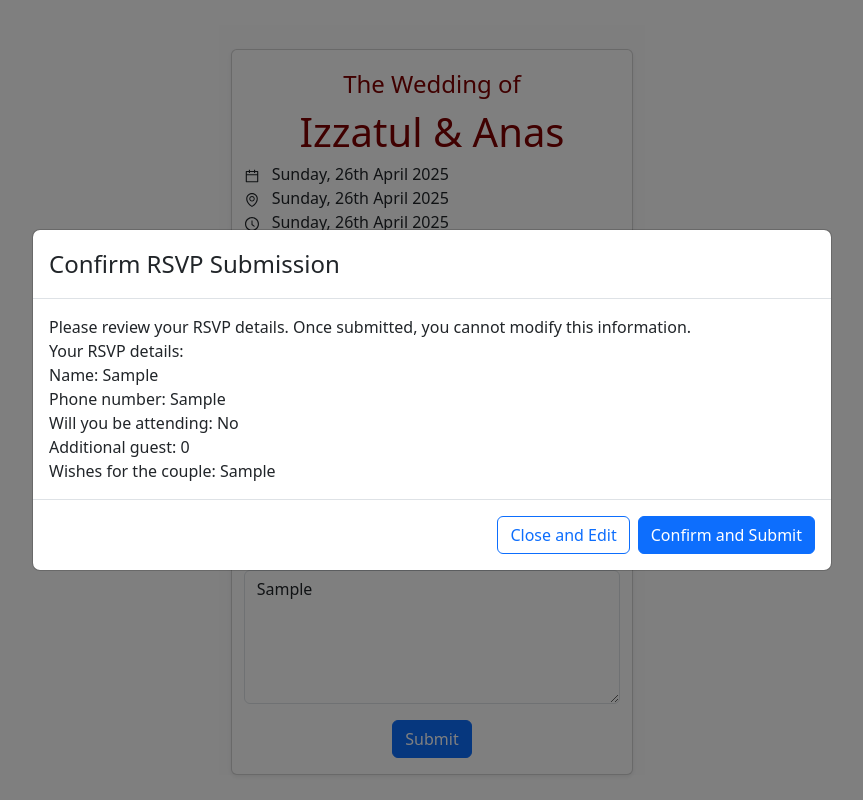
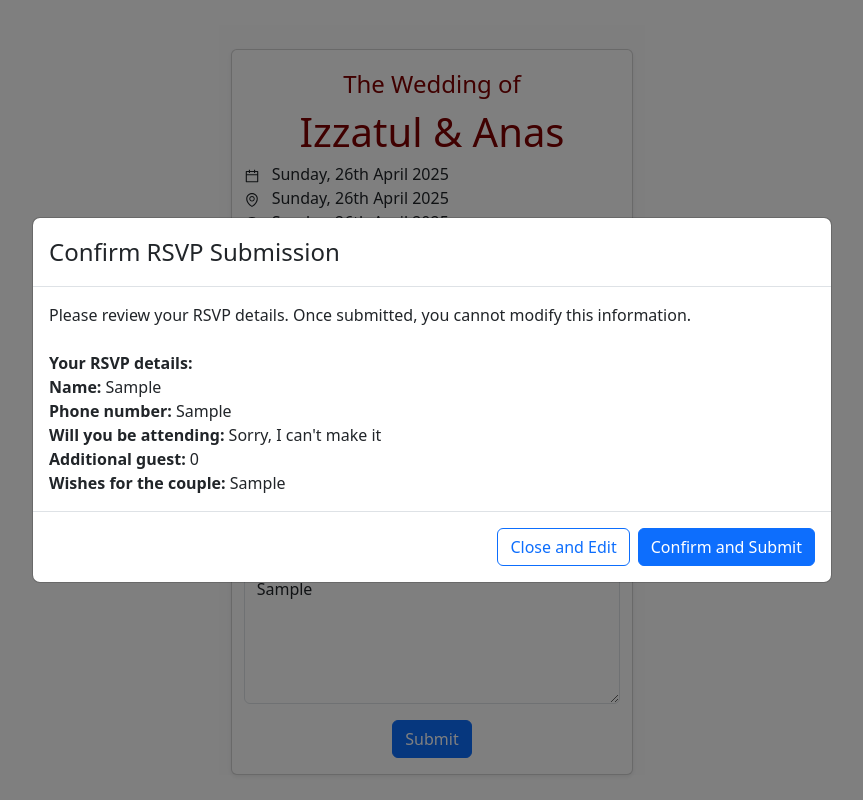
Before and after one commit to Zer0-01/react-typescript-wedding-invitation, a React (Vite) app: page /home in a window 1280 px wide. Both pictures are taken after typing "Sample", "Sample", "Sample" into the empty fields and a click on the button "Submit". Shown: the whole page, without its empty margins (208-1071 px from the left). Built offline with nearby package versions, Linux system fonts and the light colour scheme.

Commit message:
feat: create the modal component

```diff
--- a/src/components/RsvpForm.tsx
+++ b/src/components/RsvpForm.tsx
@@ -1,5 +1,6 @@
 import { useState } from "react";
 import { Button, Card, Col, Container, Form, Modal, Row } from "react-bootstrap";
+import RsvpSummary from "./RsvpSummary";
 
 const RsvpForm = () => {
     const [form, setForm] = useState<{
@@ -85,12 +86,13 @@ const RsvpForm = () => {
                 </Modal.Header>
                 <Modal.Body>
                     <div>Please review your RSVP details. Once submitted, you cannot modify this information.</div>
-                    <div>Your RSVP details:</div>
-                    <div>Name: {form.name}</div>
-                    <div>Phone number: {form.phoneNumber}</div>
-                    <div>Will you be attending: {form.attendance ? 'Yes' : 'No'}</div>
-                    <div>Additional guest: {form.guestCount}</div>
-                    <div>Wishes for the couple: {form.message}</div>
+                    <br />
+                    <div className="fw-bold">Your RSVP details:</div>
+                    <RsvpSummary label={"Name"} value={form.name} />
+                    <RsvpSummary label={"Phone number"} value={form.phoneNumber} />
+                    <RsvpSummary label={"Will you be attending"} value={form.attendance ? "Yes, I'll be there" : "Sorry, I can't make it"} />
+                    <RsvpSummary label={"Additional guest"} value={form.guestCount.toString()} />
+                    <RsvpSummary label={"Wishes for the couple"} value={form.message} />
 
                 </Modal.Body>
                 <Modal.Footer>
--- /dev/null
+++ b/src/components/RsvpSummary.tsx
@@ -0,0 +1,12 @@
+interface RsvpSummaryProps {
+    label: string,
+    value: string
+}
+
+const RsvpSummary = ({ label, value }: RsvpSummaryProps) => {
+    return (
+        <div><span className="fw-bold">{label}: </span><span>{value}</span> </div>
+    );
+}
+
+export default RsvpSummary;
--- a/src/screens/HomeScreen.tsx
+++ b/src/screens/HomeScreen.tsx
@@ -2,11 +2,6 @@
 import '../styles/TextFontStyle.css';
 import '../styles/HomeScreenStyle.css';
 import { useState, useEffect } from 'react';
-import CardCouple from '../components/CardCouple';
-import Countdown from '../components/Countdown';
-import Place from '../components/Place';
-import GiftComponent from '../components/GiftComponent';
-import FormRsvp from '../components/FormRsvp';
 import { motion } from 'framer-motion';
 import TitleComponent from '../components/TitleComponent';
 import Container from 'react-bootstrap/esm/Container';
@@ -29,7 +24,7 @@ function getTimeRemaining(targetDate: Date) {
 
 function HomeScreen() {
   const targetDate = new Date('2025-05-18T00:00:00');
-  const [timeRemaining, setTimeRemaining] = useState(getTimeRemaining(targetDate));
+  const [, setTimeRemaining] = useState(getTimeRemaining(targetDate));
 
 
   useEffect(() => {
@@ -39,15 +34,7 @@ function HomeScreen() {
     return () => clearInterval(interval);
   }, [targetDate]);
 
-  const place = {
-    name: "The Vow Event Venue",
-    address: "Lot 1751, Jln Salleh, Kampung Parit Setongkat, 84000 Muar, Johor Darul Ta'zim",
-  };
 
-  const openMap = () => {
-    const mapUrl = `https://maps.app.goo.gl/QtFQXGNhuCV1UPRY6`;
-    window.open(mapUrl, "_blank"); // Opens the map in a new tab
-  };
 
 
   return (
```
